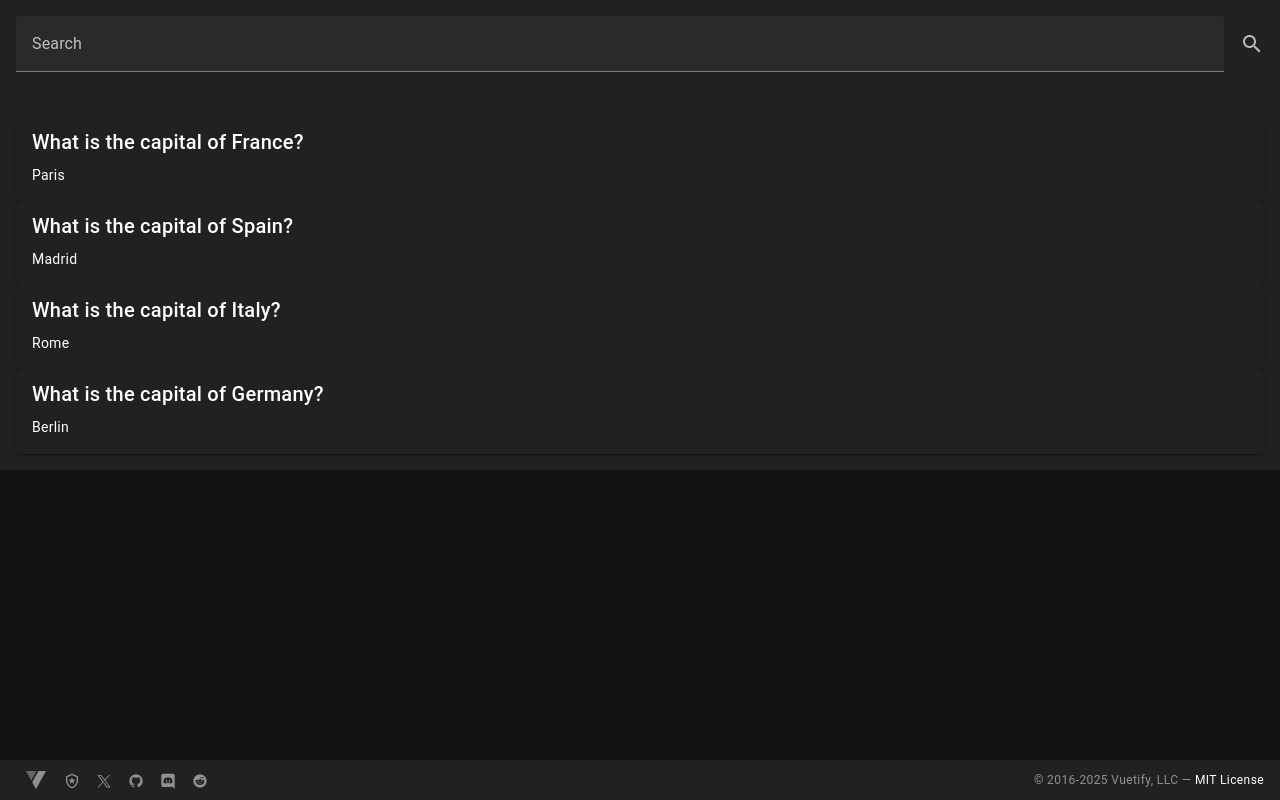
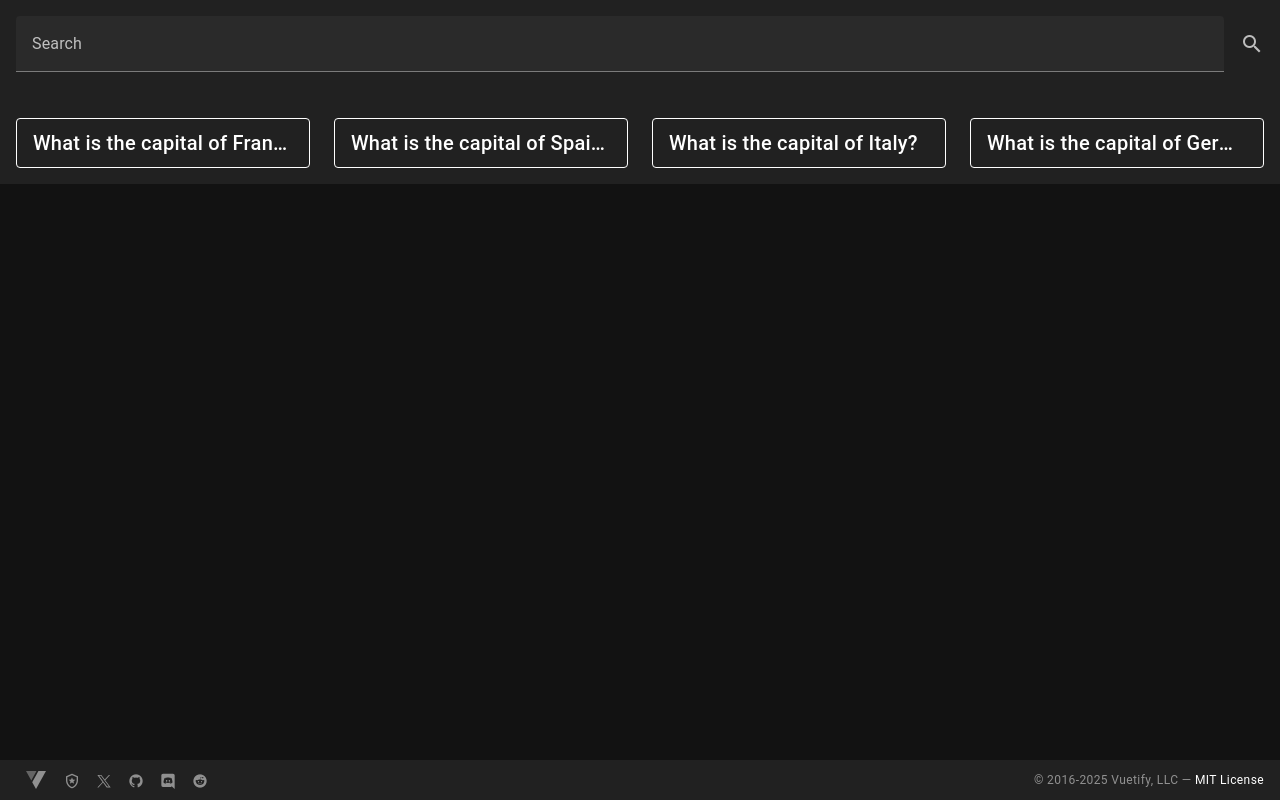
Before and after one commit to h0ngliangli/zoestrope, a Vue app: page / in a window 1280 px wide. Built offline with nearby package versions, Linux system fonts and the light colour scheme.

Commit message:
mongodb: _id to id before sending to client add /flashcard/[id] page

```diff
--- a/src/components/Search.vue
+++ b/src/components/Search.vue
@@ -24,14 +24,27 @@
       </v-col>
     </v-row>
     <v-row>
-      <v-col cols="12">
+      <v-col
+        cols="12"
+        sm="6"
+        md="4"
+        lg="3"
+        v-for="flashcard in flashcards"
+        :key="flashcard.id"
+      >
         <v-card
-          v-for="flashcard in flashcards"
-          :key="flashcard.id"
           @click="goToFlashcard(flashcard.id)"
+          class="mx-auto"
+          max-width="300"
+          variant="outlined"
         >
           <v-card-title>{{ flashcard.question }}</v-card-title>
-          <v-card-text>{{ flashcard.answer }}</v-card-text>
+          <v-card-subtitle>
+            <!-- display tags -->
+            <v-chip v-for="tag in flashcard.tags" :key="tag" class="mr-2">
+              {{ tag }}
+            </v-chip>
+          </v-card-subtitle>
         </v-card>
       </v-col>
     </v-row>
@@ -79,4 +92,8 @@ const searchFlashcards = async () => {
 
 const debouncedSearchFlashcards = debounce(searchFlashcards, 300)
 
+const goToFlashcard = (id) => {
+  // console.log(router.getRoutes())
+  router.push({ name: "/flashcard/[id]", params: { id } })
+}
 </script>
--- /dev/null
+++ b/src/pages/flashcard/[id].vue
@@ -0,0 +1,3 @@
+<template>
+    id: {{ $route.params.id }}
+</template>
--- a/src/pages/test/col-grid.vue
+++ b/src/pages/test/col-grid.vue
@@ -12,7 +12,7 @@
         v-for="(card, index) in cards"
         :key="index"
         cols="12"
-        sm=""
+        sm="6"
         md="4"
         lg="3"
       >
--- a/src/pages/test/test1.vue
+++ b/src/pages/test/test1.vue
@@ -1,6 +1,6 @@
 <template>
     <v-container>
-        <v-row justify="center">
+        <v-row>
             <v-col v-for="(card, index) in cards" :key="index"
             cols="12" sm="6" md="4" lg="3" >
                 <v-card max-width="300" >
```
Also changed, not shown: 1 other file (tests, documents, lock files or other folders).
